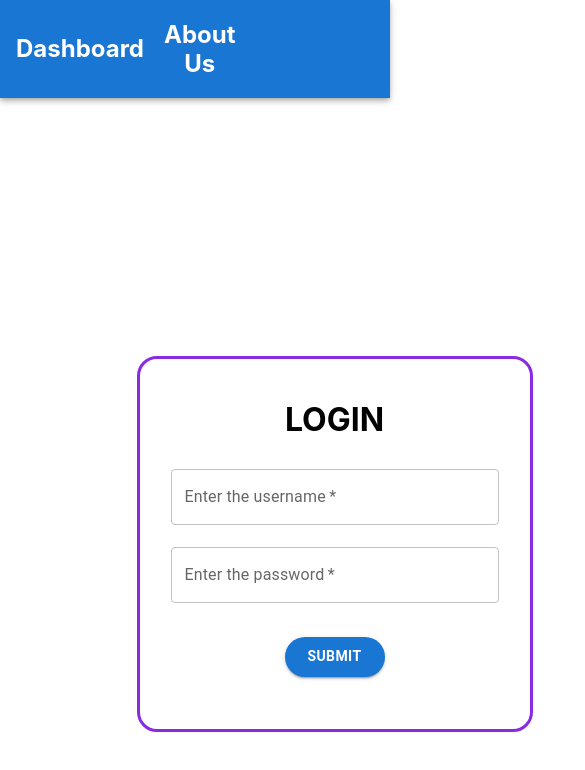
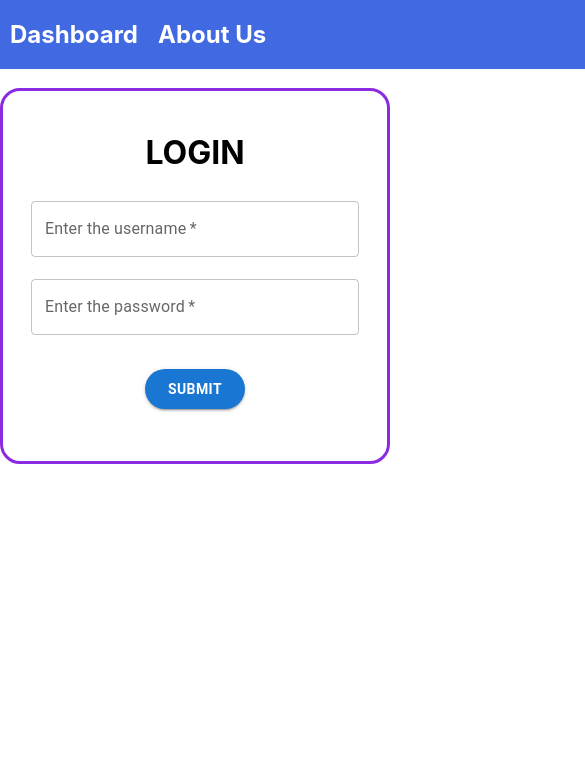
Before and after one commit to 01shashank/TaskOne, a React (Create React App) app: page /login in a window 390 px wide. Shown: the top 770 px of the page, 585 px wide, since content can reach past the window. Built offline with nearby package versions, Linux system fonts and the light colour scheme; sample sign-in values are in the browser's storage.

Commit message:
commit after responsiveness is implemented

```diff
--- /dev/null
+++ b/src/assets/styles/DashboardStyle.scss
@@ -0,0 +1,4 @@
+.dash-table{
+    max-width: 100%;
+    min-width: 850px;
+}
--- a/src/assets/styles/HeaderStyle.scss
+++ b/src/assets/styles/HeaderStyle.scss
@@ -1,24 +1,37 @@
 
 .header-container{
+    display: flex;
+    max-width: 100%;
+    min-width: 850px;
+    background-color: royalblue;
+    align-items: center;
+
+
+    .header-one{
+        cursor : pointer;
+        justify-content: center;
+        margin-left: 10px;
+        color: white;
+    }
+
+    .header-two{
+        cursor : pointer;
+        margin-left : 20px;
+        color: white;
+    }
+
+    .header-select-container{
+        margin-left: auto;
+
+        float: right;
+    }
 
     .header-select{
-        margin-left: 800px;
         border-radius: 15px;
         height: 40px;
         width: 120px;
         background-color: white;
-    }
-
-    .header-one{
-        cursor : pointer;
-
-    }
-
-
-    .header-two{
-        cursor : pointer;
-        margin-left : 20px;
-
+        //float: right;
     }
 
 }
--- a/src/assets/styles/LoginStyle.scss
+++ b/src/assets/styles/LoginStyle.scss
@@ -1,15 +1,19 @@
+
+.container-form{
+  display: flex ;
+  max-width: 100%;
+  min-width: 200px;
+  align-items: center;
 
   .form-login{
-    left: 50%;
-    top: 50%;
-    margin-left: -15%;
-    position: absolute;
-    margin-top: -17%;
+
+    position: relative;
     height: 350px;
     width: 350px;
     padding-left: 20px;
     padding-right: 20px;
     padding-top: 20px;
+    margin: 5% auto;
     border: 1;
     border-style: solid;
     border-radius: 20px;
@@ -39,6 +43,7 @@
     }
 
   .btn-login-container{
+
       margin-top: 30px;
       justify-content: center;
     }
@@ -51,3 +56,4 @@
 
 
   }
+}
--- a/src/assets/styles/ProfileStyle.scss
+++ b/src/assets/styles/ProfileStyle.scss
@@ -2,25 +2,17 @@
 
 .home-page{
 
-    left: 50%;
-    top: 50%;
-    margin-left: -15%;
-    position: absolute;
-    margin-top: -21%;
-    height: 400px;
-    width: 300px;
-    padding-left: 20px;
-    padding-right: 20px;
-    padding-top: 20px;
-    border: 1;
-    border-color: black;
-    border-radius: 20px;
+  display: flex;
+  flex-direction: column;
+  justify-content: center;
+  align-items: center ;
+  margin-bottom: 20px;
 
 
     .appbar-container{
       border-style: solid;
-      text-align:left ;
       height:50px;
+      width: 230px;
       margin-top:20px;
       padding-left: 90px;
       border-radius: 10px;
--- a/src/components/Dashboard.jsx
+++ b/src/components/Dashboard.jsx
@@ -1,6 +1,7 @@
 import { useEffect,useState } from "react"
 import MUIDataTable from "mui-datatables";
 import DashboardApi from "../apis/DashboardApi";
+import '../assets/styles/DashboardStyle.scss'
 
 
 const Dashboard=(props)=>{
@@ -32,7 +33,7 @@ const Dashboard=(props)=>{
     return (
         <div>
 
-            <div >
+            <div  className="dash-table">
                 <MUIDataTable
                     data={data}
                     columns={columns}
--- a/src/components/Profile.jsx
+++ b/src/components/Profile.jsx
@@ -11,6 +11,7 @@ const Profile=()=>{
 
     return (
         <div className="home-page">
+
             <h1 className="header-profile">Profile Details</h1>
 
             {
--- a/src/layout/Header.jsx
+++ b/src/layout/Header.jsx
@@ -33,21 +33,22 @@ const Header=(props)=>{
 
     return(
         <div className="header-container">
-            <Box sx={{ flexGrow: 1 }}>
-                <AppBar position="static">
-                    <Toolbar>
-                        <h2 className="header-one" onClick={dashboard}>Dashboard</h2 >
-                        <h2 className="header-two" onClick={aboutus}>About Us</h2 >
 
-                        <Select className="header-select" value={2}>
-                            <MenuItem value={1}><Button onClick={profile}>Profile</Button></MenuItem>
-                            <MenuItem value={2}><Button onClick={logout}>Logout</Button></MenuItem>
+                        <div className="header-one">
+                            <h2 onClick={dashboard}>Dashboard</h2 >
+                        </div>
 
-                        </Select>
+                        <div className="header-two">
+                            <h2  onClick={aboutus}>About Us</h2 >
+                        </div>
 
-                    </Toolbar>
-                </AppBar>
-            </Box>
+                        <div className="header-select-container">
+                            <Select className="header-select"  value={2}>
+                                <MenuItem value={1}><Button onClick={profile}>Profile</Button></MenuItem>
+                                <MenuItem value={2}><Button onClick={logout}>Logout</Button></MenuItem>
+                            </Select>
+                        </div>
+
         </div>
     )
 }
--- a/src/pages/Login.jsx
+++ b/src/pages/Login.jsx
@@ -35,10 +35,9 @@ const Login=(props)=>{
     }
 
     return (
-        <div>
+        <div  className='container-form'>
 
             <form className=' form-login'>
-                <div  className='container-form'>
                     <h1 className='header1'>LOGIN</h1>
 
                     <div className='row inputs'>
@@ -53,7 +52,6 @@ const Login=(props)=>{
                     <div className='row btn-login-container'>
                         <Button className="btn-login" variant='contained'  size='medium'  type='primary' onClick={e=>{e.preventDefault();loginUser()}}><b>Submit</b></Button>
                     </div>
-                </div>
             </form>
         </div>
 
```
